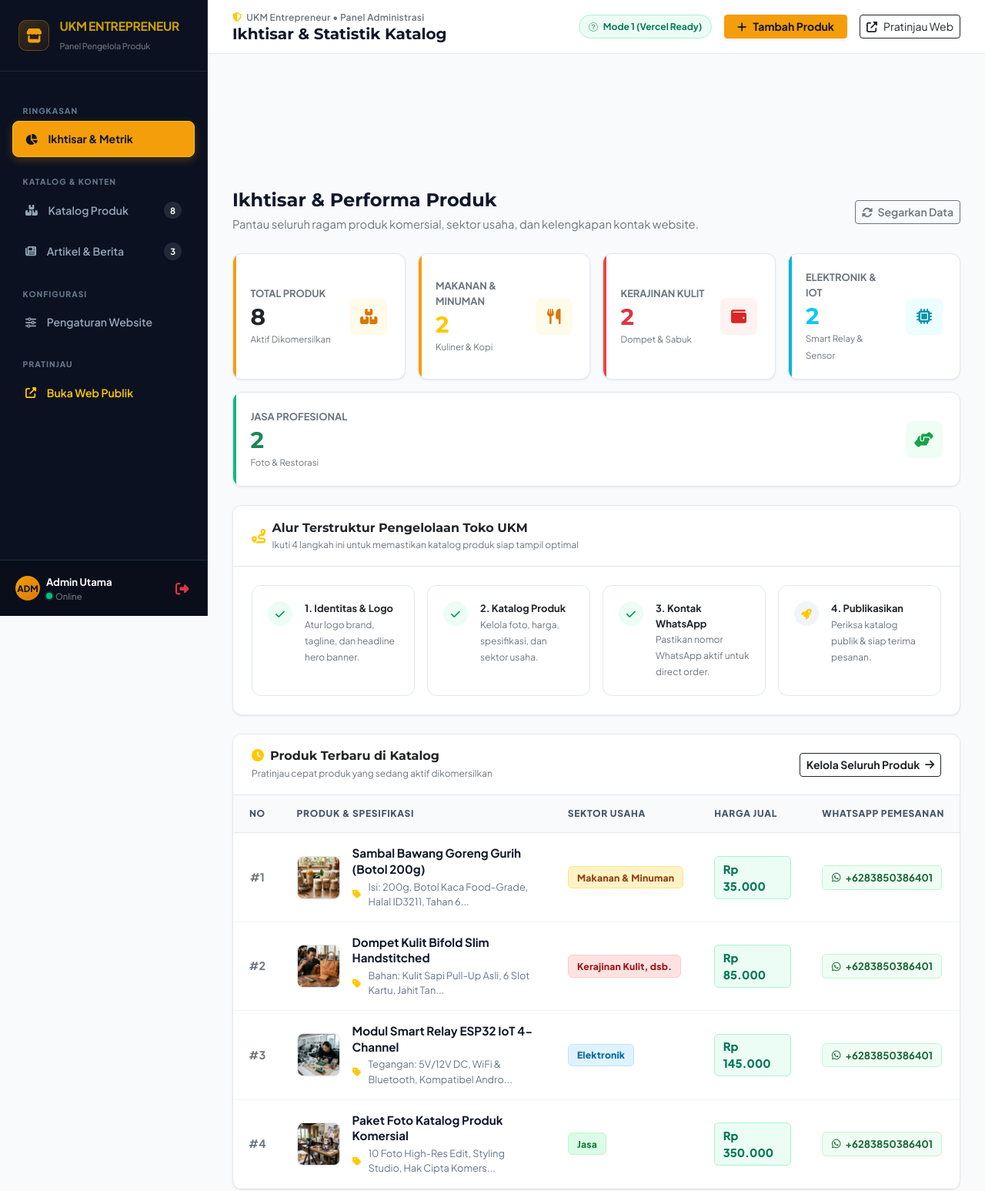
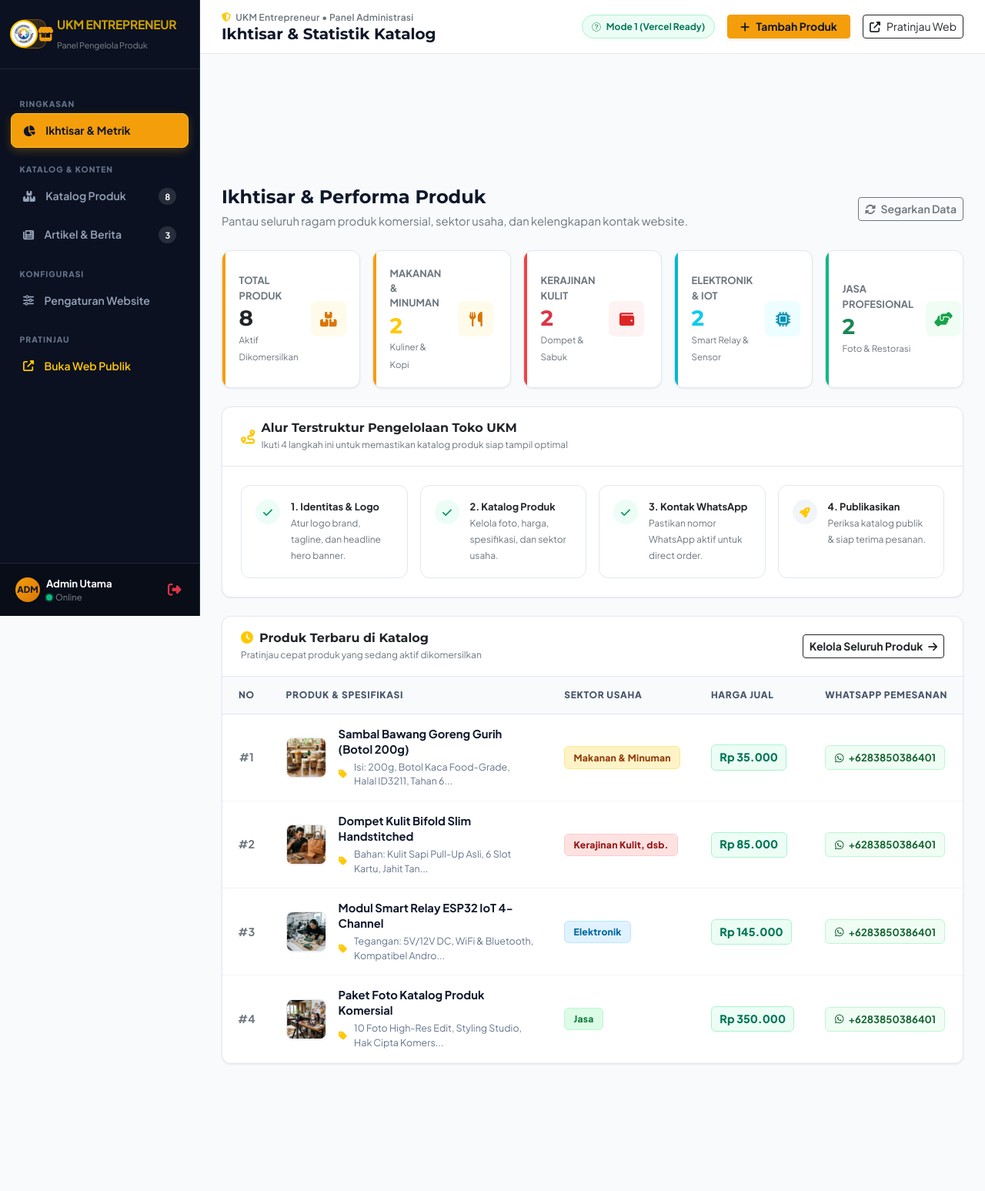
Before and after one commit to ArmyACE777/ukm, a website: page admin/dashboard.html in a window 1280 px wide. Shown: the whole page at 77% size. Drawn offline with Linux system fonts and the light colour scheme; sample sign-in values are in the browser's storage.

Commit message:
fix(cms): fix layout horizontal overflow and cutoffs, integrate official logo ukm and enhance responsive design

```diff
--- a/admin/css/admin.css
+++ b/admin/css/admin.css
@@ -6,7 +6,7 @@
 @import url('https://fonts.googleapis.com/css2?family=Plus+Jakarta+Sans:wght@400;500;600;700;800&family=Montserrat:wght@600;700&display=swap');
 
 :root {
-    --sidebar-width: 270px;
+    --sidebar-width: 260px;
     --sidebar-bg: #0b1120;
     --sidebar-border: #1e293b;
     --sidebar-hover: #1e293b;
@@ -60,6 +60,9 @@ body {
     display: flex;
     min-height: 100vh;
     width: 100%;
+    max-width: 100%;
+    position: relative;
+    overflow-x: hidden;
 }
 
 /* ==================== SIDEBAR ==================== */
@@ -79,7 +82,7 @@ body {
 }
 
 .sidebar-brand {
-    padding: 1.35rem 1.5rem;
+    padding: 1.25rem 1.4rem;
     font-size: 1.05rem;
     font-weight: 800;
     border-bottom: 1px solid var(--sidebar-border);
@@ -92,11 +95,11 @@ body {
 }
 
 .sidebar-brand-icon {
-    width: 40px;
-    height: 40px;
+    width: 38px;
+    height: 38px;
     border-radius: 10px;
-    background: linear-gradient(135deg, rgba(245, 158, 11, 0.2), rgba(245, 158, 11, 0.05));
-    border: 1px solid rgba(245, 158, 11, 0.3);
+    background: linear-gradient(135deg, rgba(245, 158, 11, 0.25), rgba(245, 158, 11, 0.08));
+    border: 1px solid rgba(245, 158, 11, 0.35);
     color: var(--primary-color);
     display: flex;
     align-items: center;
@@ -106,7 +109,7 @@ body {
 }
 
 .sidebar-nav {
-    padding: 1.25rem 1rem;
+    padding: 1.1rem 0.85rem;
     flex: 1;
     overflow-y: auto;
 }
@@ -125,22 +128,22 @@ body {
     color: #64748b;
     letter-spacing: 1px;
     font-weight: 800;
-    padding: 0.6rem 0.85rem 0.35rem 0.85rem;
-    margin-top: 0.85rem;
+    padding: 0.5rem 0.75rem 0.25rem 0.75rem;
+    margin-top: 0.75rem;
 }
 
 .sidebar-link {
     display: flex;
     align-items: center;
     gap: 0.85rem;
-    padding: 0.75rem 1rem;
+    padding: 0.7rem 0.95rem;
     color: var(--sidebar-text);
     text-decoration: none;
     border-radius: var(--radius-sm);
     font-weight: 600;
     font-size: 0.88rem;
     transition: all 0.15s ease;
-    margin-bottom: 0.3rem;
+    margin-bottom: 0.25rem;
     border: 1px solid transparent;
 }
 
@@ -171,9 +174,9 @@ body {
 .sidebar-badge {
     margin-left: auto;
     font-size: 0.7rem;
-    padding: 0.18rem 0.5rem;
+    padding: 0.15rem 0.5rem;
     border-radius: 20px;
-    background: rgba(255, 255, 255, 0.1);
+    background: rgba(255, 255, 255, 0.12);
     color: #ffffff;
     font-weight: 700;
 }
@@ -184,9 +187,9 @@ body {
 }
 
 .sidebar-footer {
-    padding: 1.1rem 1.25rem;
+    padding: 1rem 1.25rem;
     border-top: 1px solid var(--sidebar-border);
-    background: rgba(0, 0, 0, 0.2);
+    background: rgba(0, 0, 0, 0.25);
 }
 
 .user-status-dot {
@@ -198,30 +201,49 @@ body {
     box-shadow: 0 0 0 2px rgba(16, 185, 129, 0.25);
 }
 
+/* Backdrop for Mobile Sidebar */
+.sidebar-backdrop {
+    display: none;
+    position: fixed;
+    top: 0;
+    left: 0;
+    right: 0;
+    bottom: 0;
+    background: rgba(15, 23, 42, 0.6);
+    backdrop-filter: blur(4px);
+    z-index: 999;
+}
+
 /* ==================== MAIN CONTENT AREA ==================== */
 .admin-main {
     margin-left: var(--sidebar-width);
-    flex: 1;
+    width: calc(100% - var(--sidebar-width));
+    max-width: calc(100% - var(--sidebar-width));
+    min-width: 0; /* CRITICAL: prevents flex child horizontal blowout */
+    flex: 1 1 auto;
     display: flex;
     flex-direction: column;
     min-height: 100vh;
     background-color: var(--body-bg);
+    overflow-x: hidden;
     transition: margin-left 0.25s cubic-bezier(0.4, 0, 0.2, 1);
 }
 
 /* ==================== TOPBAR ==================== */
 .admin-topbar {
-    background: rgba(255, 255, 255, 0.92);
+    background: rgba(255, 255, 255, 0.95);
     backdrop-filter: blur(12px);
     -webkit-backdrop-filter: blur(12px);
     border-bottom: 1px solid var(--border-color);
-    padding: 0.85rem 2rem;
+    padding: 0.85rem 1.75rem;
     display: flex;
     justify-content: space-between;
     align-items: center;
     position: sticky;
     top: 0;
     z-index: 99;
+    width: 100%;
+    box-sizing: border-box;
 }
 
 .topbar-breadcrumb {
@@ -241,6 +263,7 @@ body {
     display: inline-flex;
     align-items: center;
     gap: 0.4rem;
+    white-space: nowrap;
 }
 
 .user-avatar {
@@ -260,13 +283,17 @@ body {
 
 /* ==================== CONTENT BODY ==================== */
 .admin-content {
-    padding: 2rem;
+    padding: 1.75rem;
     flex: 1;
+    width: 100%;
+    max-width: 100%;
+    box-sizing: border-box;
 }
 
 /* ==================== TAB SECTIONS ==================== */
 .tab-section {
     display: none;
+    width: 100%;
 }
 .tab-section.active {
     display: block;
@@ -282,14 +309,14 @@ body {
 .stat-widget {
     background: var(--card-bg);
     border-radius: var(--radius-md);
-    padding: 1.35rem 1.4rem;
+    padding: 1.25rem 1.35rem;
     border: 1px solid var(--border-color);
     box-shadow: var(--shadow-sm);
     display: flex;
     align-items: center;
     justify-content: space-between;
     gap: 1rem;
-    min-height: 102px;
+    min-height: 98px;
     transition: transform 0.2s ease, box-shadow 0.2s ease, border-color 0.2s ease;
     position: relative;
     overflow: hidden;
@@ -318,7 +345,7 @@ body {
 .stat-widget.success::before { background: #10b981; }
 
 .stat-widget h3 {
-    font-size: 1.85rem;
+    font-size: 1.75rem;
     letter-spacing: -0.5px;
     line-height: 1.1;
     font-weight: 800;
@@ -327,14 +354,15 @@ body {
 }
 
 .stat-icon {
-    width: 48px;
-    height: 48px;
-    min-width: 48px;
+    width: 46px;
+    height: 46px;
+    min-width: 46px;
     border-radius: var(--radius-sm);
     display: flex;
     align-items: center;
     justify-content: center;
-    font-size: 1.25rem;
+    font-size: 1.2rem;
+    flex-shrink: 0;
 }
 
 .stat-icon.warning { background: #fffbeb; color: #d97706; }
@@ -349,9 +377,9 @@ body {
     background: #ffffff;
     border: 1px solid var(--border-color);
     border-radius: var(--radius-md);
-    padding: 1.25rem;
+    padding: 1.15rem;
     display: flex;
-    gap: 1rem;
+    gap: 0.85rem;
     align-items: flex-start;
     transition: all 0.2s ease;
     height: 100%;
@@ -374,6 +402,7 @@ body {
     display: flex;
     align-items: center;
     justify-content: center;
+    flex-shrink: 0;
 }
 
 .workflow-step-card.done .step-num-badge {
@@ -387,12 +416,13 @@ body {
     border-radius: var(--radius-md);
     border: 1px solid var(--border-color);
     box-shadow: var(--shadow-sm);
-    overflow: hidden;
     margin-bottom: 1.75rem;
+    width: 100%;
+    box-sizing: border-box;
 }
 
 .admin-card-header {
-    padding: 1.15rem 1.5rem;
+    padding: 1.1rem 1.5rem;
     border-bottom: 1px solid var(--border-color);
     background-color: #ffffff;
     display: flex;
@@ -400,10 +430,13 @@ body {
     align-items: center;
     flex-wrap: wrap;
     gap: 1rem;
+    border-top-left-radius: var(--radius-md);
+    border-top-right-radius: var(--radius-md);
 }
 
 .admin-card-body {
     padding: 1.5rem;
+    box-sizing: border-box;
 }
 
 /* ==================== HORIZONTAL CATEGORY PILLS ==================== */
@@ -411,11 +444,17 @@ body {
     display: flex;
     gap: 0.5rem;
     overflow-x: auto;
-    padding-bottom: 0.25rem;
+    padding-bottom: 0.35rem;
+    width: 100%;
+    -webkit-overflow-scrolling: touch;
 }
 
 .category-filter-pills::-webkit-scrollbar {
     height: 4px;
+}
+.category-filter-pills::-webkit-scrollbar-thumb {
+    background: #e2e8f0;
+    border-radius: 4px;
 }
 
 .cat-filter-btn {
@@ -432,6 +471,7 @@ body {
     display: inline-flex;
     align-items: center;
     gap: 0.4rem;
+    flex-shrink: 0;
 }
 
 .cat-filter-btn:hover {
@@ -460,7 +500,26 @@ body {
     color: #ffffff;
 }
 
-/* ==================== DATA TABLE ==================== */
+/* ==================== DATA TABLE & RESPONSIVENESS ==================== */
+.table-responsive {
+    width: 100%;
+    overflow-x: auto;
+    -webkit-overflow-scrolling: touch;
+    border-bottom-left-radius: var(--radius-md);
+    border-bottom-right-radius: var(--radius-md);
+}
+
+.table-responsive::-webkit-scrollbar {
+    height: 6px;
+}
+.table-responsive::-webkit-scrollbar-thumb {
+    background: #cbd5e1;
+    border-radius: 4px;
+}
+.table-responsive::-webkit-scrollbar-track {
+    background: #f1f5f9;
+}
+
 .admin-table {
     margin-bottom: 0;
     width: 100%;
@@ -494,14 +553,15 @@ body {
 }
 
 .table-thumbnail {
-    width: 56px;
-    height: 56px;
-    min-width: 56px;
+    width: 52px;
+    height: 52px;
+    min-width: 52px;
     object-fit: cover;
     border-radius: var(--radius-sm);
     border: 1px solid var(--border-color);
     box-shadow: var(--shadow-xs);
     transition: transform 0.2s ease;
+    flex-shrink: 0;
 }
 
 .table-thumbnail:hover {
@@ -511,12 +571,12 @@ body {
 .product-table-title {
     font-weight: 700;
     color: #0f172a;
-    font-size: 0.95rem;
+    font-size: 0.92rem;
     line-height: 1.35;
 }
 
 .product-table-specs {
-    font-size: 0.8rem;
+    font-size: 0.78rem;
     color: #64748b;
     margin-top: 3px;
     display: flex;
@@ -527,12 +587,13 @@ body {
 .table-price {
     font-weight: 800;
     color: #047857;
-    font-size: 0.92rem;
+    font-size: 0.9rem;
     background: #ecfdf5;
     padding: 0.3rem 0.65rem;
     border-radius: 6px;
     display: inline-block;
     border: 1px solid #a7f3d0;
+    white-space: nowrap;
 }
 
 .wa-table-link {
@@ -548,6 +609,7 @@ body {
     text-decoration: none;
     border: 1px solid #bbf7d0;
     transition: all 0.15s ease;
+    white-space: nowrap;
 }
 
 .wa-table-link:hover {
@@ -588,6 +650,7 @@ body {
     color: #475569;
     transition: all 0.15s ease;
     cursor: pointer;
+    flex-shrink: 0;
 }
 
 .btn-action:hover {
@@ -615,17 +678,14 @@ body {
     border-bottom: 1px solid var(--border-color);
     padding-bottom: 0.75rem;
     margin-bottom: 1.5rem;
-    overflow-x: auto;
-}
-
-.settings-subnav::-webkit-scrollbar {
-    height: 3px;
+    flex-wrap: wrap; /* allow wrapping on smaller screens so nothing is clipped */
+    width: 100%;
 }
 
 .settings-tab-btn {
-    padding: 0.65rem 1.15rem;
+    padding: 0.6rem 1.1rem;
     border-radius: var(--radius-sm);
-    font-size: 0.86rem;
+    font-size: 0.85rem;
     font-weight: 700;
     color: #64748b;
     border: 1px solid transparent;
@@ -651,6 +711,7 @@ body {
 
 .settings-tab-pane {
     display: none;
+    width: 100%;
 }
 
 .settings-tab-pane.active {
@@ -784,17 +845,24 @@ body {
     color: #ffffff;
 }
 
-/* ==================== RESPONSIVE ==================== */
-@media (max-width: 992px) {
+/* ==================== RESPONSIVE BREAKPOINTS ==================== */
+@media (max-width: 991.98px) {
     .admin-sidebar {
         transform: translateX(-100%);
+        width: 270px;
     }
     .admin-sidebar.show {
         transform: translateX(0);
-        box-shadow: 10px 0 30px rgba(0, 0, 0, 0.3);
+        box-shadow: 10px 0 30px rgba(0, 0, 0, 0.35);
+    }
+    .admin-sidebar.show + .sidebar-backdrop,
+    .admin-sidebar.show ~ .sidebar-backdrop {
+        display: block;
     }
     .admin-main {
         margin-left: 0;
+        width: 100%;
+        max-width: 100%;
     }
     .admin-topbar {
         padding: 0.75rem 1.25rem;
@@ -803,3 +871,15 @@ body {
         padding: 1.25rem;
     }
 }
+
+@media (max-width: 575.98px) {
+    .admin-topbar {
+        padding: 0.65rem 1rem;
+    }
+    .admin-content {
+        padding: 1rem;
+    }
+    .stat-widget {
+        padding: 1rem 1.15rem;
+    }
+}
--- a/admin/dashboard.html
+++ b/admin/dashboard.html
@@ -79,6 +79,7 @@
                 </div>
             </div>
         </aside>
+        <div class="sidebar-backdrop" onclick="document.querySelector('.admin-sidebar').classList.remove('show')"></div>
 
         <!-- Main Content Area -->
         <main class="admin-main">
@@ -124,8 +125,8 @@
                     </div>
 
                     <!-- Stat Widgets (5 Columns Grid) -->
-                    <div class="row g-3 mb-4">
-                        <div class="col-xl col-md-4 col-sm-6">
+                    <div class="row g-3 mb-4 row-cols-1 row-cols-sm-2 row-cols-md-3 row-cols-xl-5">
+                        <div class="col">
                             <div class="stat-widget warning h-100">
                                 <div>
                                     <div class="text-muted small fw-bold text-uppercase">Total Produk</div>
@@ -135,7 +136,7 @@
                                 <div class="stat-icon warning"><i class="fas fa-boxes-stacked"></i></div>
                             </div>
                         </div>
-                        <div class="col-xl col-md-4 col-sm-6">
+                        <div class="col">
                             <div class="stat-widget warning h-100">
                                 <div>
                                     <div class="text-muted small fw-bold text-uppercase">Makanan & Minuman</div>
@@ -145,7 +146,7 @@
                                 <div class="stat-icon warning"><i class="fas fa-utensils"></i></div>
                             </div>
                         </div>
-                        <div class="col-xl col-md-4 col-sm-6">
+                        <div class="col">
                             <div class="stat-widget danger h-100">
                                 <div>
                                     <div class="text-muted small fw-bold text-uppercase">Kerajinan Kulit</div>
@@ -155,7 +156,7 @@
                                 <div class="stat-icon danger"><i class="fas fa-wallet"></i></div>
                             </div>
                         </div>
-                        <div class="col-xl col-md-6 col-sm-6">
+                        <div class="col">
                             <div class="stat-widget info h-100">
                                 <div>
                                     <div class="text-muted small fw-bold text-uppercase">Elektronik & IoT</div>
@@ -165,7 +166,7 @@
                                 <div class="stat-icon info"><i class="fas fa-microchip"></i></div>
                             </div>
                         </div>
-                        <div class="col-xl col-md-6 col-sm-6">
+                        <div class="col">
                             <div class="stat-widget success h-100">
                                 <div>
                                     <div class="text-muted small fw-bold text-uppercase">Jasa Profesional</div>
@@ -624,7 +625,7 @@
 
     <!-- ==================== MODAL TAMBAH / EDIT PRODUK ==================== -->
     <div class="modal fade" id="ukmModal" tabindex="-1" aria-hidden="true">
-        <div class="modal-dialog modal-lg modal-dialog-centered">
+        <div class="modal-dialog modal-lg modal-dialog-centered modal-dialog-scrollable">
             <div class="modal-content">
                 <div class="modal-header">
                     <div class="d-flex align-items-center gap-2">
@@ -716,7 +717,7 @@
 
     <!-- ==================== MODAL TULIS POSTINGAN ==================== -->
     <div class="modal fade" id="postModal" tabindex="-1" aria-hidden="true">
-        <div class="modal-dialog modal-lg modal-dialog-centered">
+        <div class="modal-dialog modal-lg modal-dialog-centered modal-dialog-scrollable">
             <div class="modal-content">
                 <div class="modal-header">
                     <div class="d-flex align-items-center gap-2">
--- a/admin/js/admin.js
+++ b/admin/js/admin.js
@@ -182,7 +182,7 @@ function savePostsData(data) {
 // 3. Data Default Pengaturan Website (Identitas, Kontak, Lokasi & Medsos)
 const DEFAULT_SETTINGS = {
     brandName: "UKM ENTREPRENEUR",
-    logoUrl: "",
+    logoUrl: "../assets/img/ui/logo-ukm.jpeg",
     logoStyle: "circle",
     tagline: "Etalase Inovasi & Produk Usaha Mandiri",
     headline: "KATALOG PRODUK UNGGULAN",
```
Also changed, not shown: admin/login.html (+1 -2 lines), index.html (+9 -4 lines), assets/img/ui/logo-ukm.jpeg (added).
